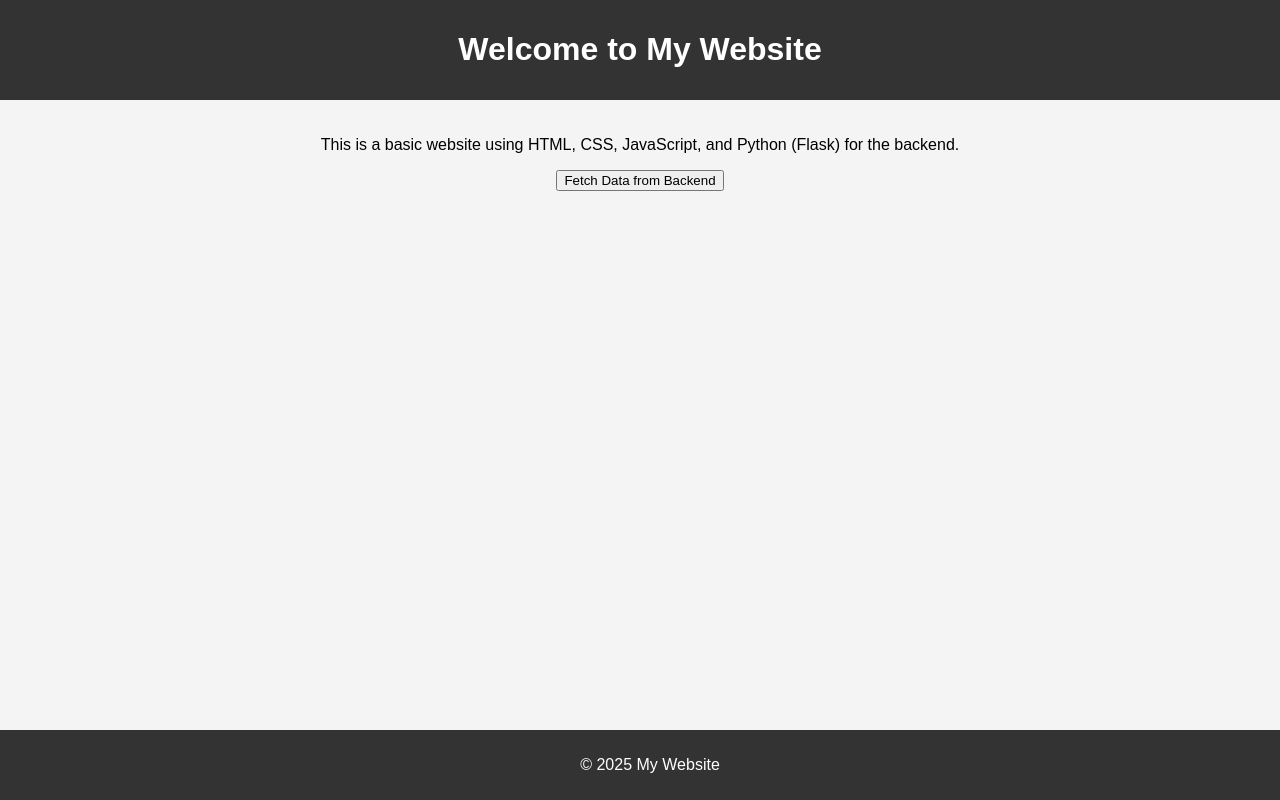
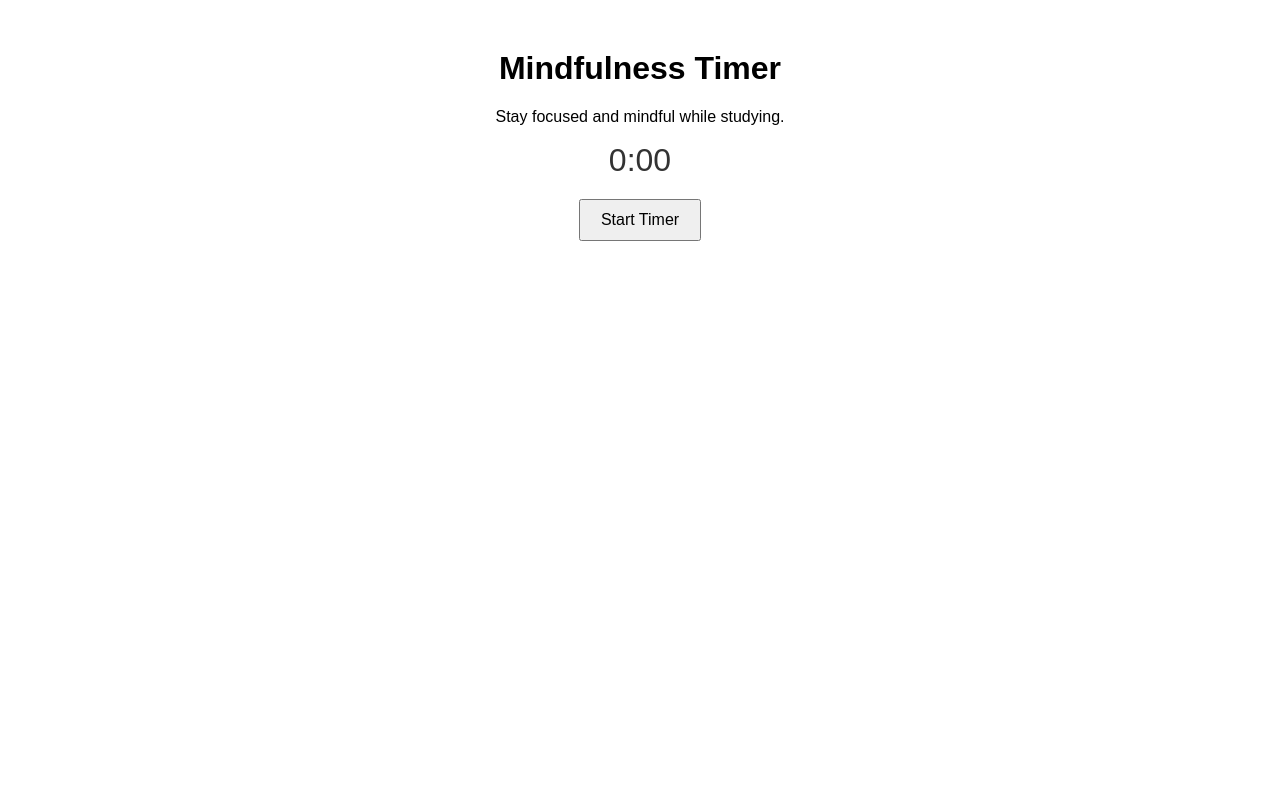
Before and after one commit to reesestic/shark-hacks-study-website, a Flask app: page / in a window 1280 px wide. Run offline with Flask 3, Linux system fonts and the light colour scheme.

Commit message:
Updated to add basic mindfulness timer, with a start button

```diff
--- a/Desktop/sharkhack/templates/index.html
+++ b/Desktop/sharkhack/templates/index.html
@@ -3,25 +3,47 @@
 <head>
     <meta charset="UTF-8">
     <meta name="viewport" content="width=device-width, initial-scale=1.0">
-    <title>Basic Website</title>
-    <link rel="stylesheet" href="static/css/styles.css">
+    <title>Mindfulness Timer</title>
+    <style>
+        body {
+            font-family: Arial, sans-serif;
+            text-align: center;
+            margin-top: 50px;
+        }
+        #timer {
+            font-size: 2em;
+            color: #333;
+        }
+        #start-button {
+            margin-top: 20px;
+            padding: 10px 20px;
+            font-size: 1em;
+            cursor: pointer;
+        }
+    </style>
 </head>
 <body>
+    <h1>Mindfulness Timer</h1>
+    <p>Stay focused and mindful while studying.</p>
+    <div id="timer">0:00</div>
+    <button id="start-button">Start Timer</button>
 
-    <header>
-        <h1>Welcome to My Website</h1>
-    </header>
+    <script>
+        let seconds = 0;
+        let timerInterval = null;
 
-    <main>
-        <p>This is a basic website using HTML, CSS, JavaScript, and Python (Flask) for the backend.</p>
-        <button id="fetchDataBtn">Fetch Data from Backend</button>
-        <p id="backendData"></p>
-    </main>
+        function updateTimer() {
+            seconds++;
+            const minutes = Math.floor(seconds / 60);
+            const remainingSeconds = seconds % 60;
+            document.getElementById('timer').textContent = `${minutes}:${remainingSeconds.toString().padStart(2, '0')}`;
+        }
 
-    <footer>
-        <p>&copy; 2025 My Website</p>
-    </footer>
-
-    <script src="static/js/app.js"></script>
+        document.getElementById('start-button').addEventListener('click', () => {
+            if (!timerInterval) {
+                timerInterval = setInterval(updateTimer, 1000);
+            }
+        });
+    </script>
 </body>
 </html>
```
